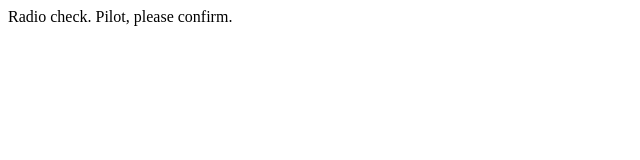
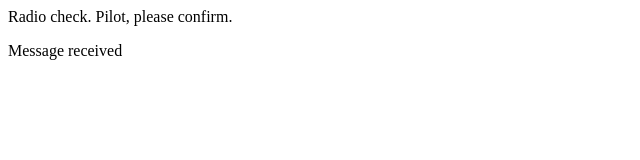
Before and after one commit to nmarkro/communication-log, a plain HTML site: page index.html in a window 1280 px wide. Shown: the whole page, without its empty margins (0-640 px from the left). Drawn offline with Linux system fonts and the light colour scheme.

Commit message:
reple message

```diff
--- a/index.html
+++ b/index.html
@@ -1,5 +1,6 @@
 <html>
 <body>
    <p>Radio check. Pilot, please confirm.</p>
+<p> Message received</p>
 </body>
 </html>
```
